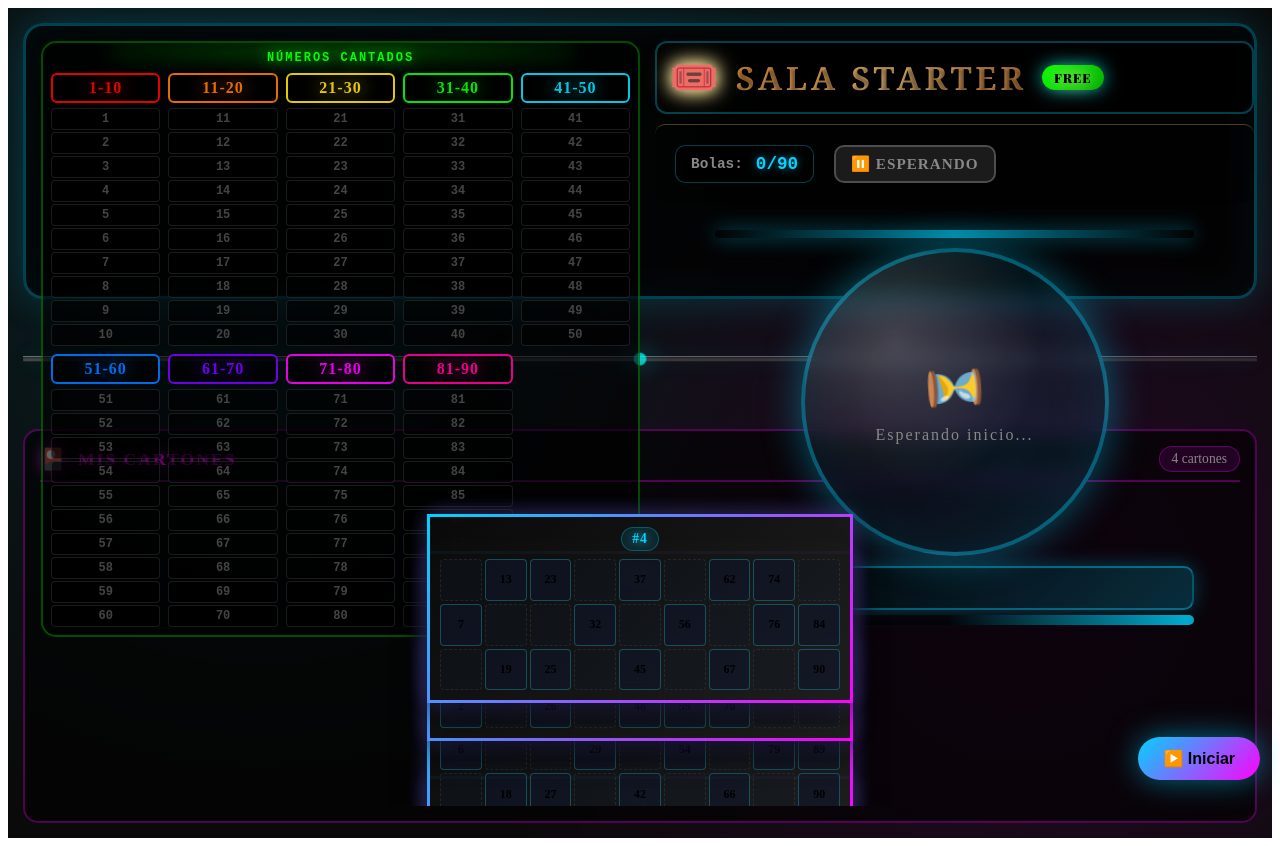
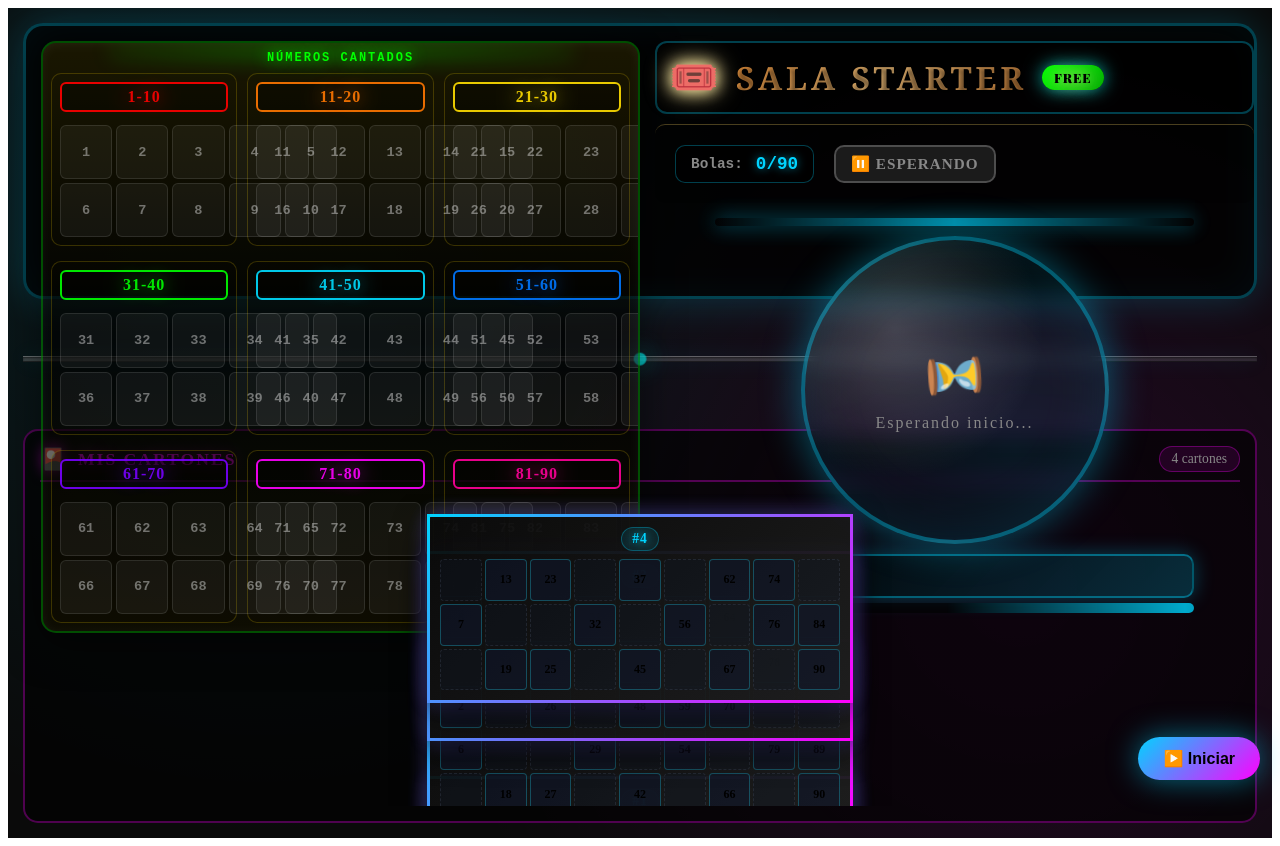
Before and after one commit to dacruzandres31-hub/24-kilates-bingo, a React (Vite) app in the folder client-player/: page /sala/starter in a window 1280 px wide. Built offline with nearby package versions, Linux system fonts and the light colour scheme.

Commit message:
feat: reorganizar grid en 3 filas (1-30, 31-60, 61-90) ocupando mitad izquierda

```diff
--- a/client-player/src/components/StarterRoom.jsx
+++ b/client-player/src/components/StarterRoom.jsx
@@ -198,15 +198,110 @@ export default function StarterRoom() {
 
       {/* LAYOUT REORGANIZADO */}
       <div className="game-table">
-        {/* Cuadrícula Digital - IZQUIERDA COMPLETA (9 columnas x 10 filas) */}
-        <div className="digital-grid">
+        {/* Cuadrícula Digital - IZQUIERDA COMPLETA - 3 FILAS */}
+        <div className="digital-grid digital-grid-full">
           <div className="grid-header">
             <div className="grid-title">NÚMEROS CANTADOS</div>
             <div className="grid-glow"></div>
           </div>
 
-          <div className="grid-columns">
-            {[0, 1, 2, 3, 4, 5, 6, 7, 8].map(columnIndex => {
+          {/* FILA 1: 1-10, 11-20, 21-30 */}
+          <div className="grid-row">
+            {[0, 1, 2].map(columnIndex => {
+              const start = columnIndex * 10 + 1;
+              const end = (columnIndex + 1) * 10;
+              const columnLabel = `${start}-${end}`;
+
+              return (
+                <div key={columnIndex} className="grid-column">
+                  <div
+                    className="column-letter"
+                    style={{
+                      color: getBallColor(start),
+                      textShadow: `0 0 20px ${getBallColor(start)}`
+                    }}
+                  >
+                    {columnLabel}
+                  </div>
+                  <div className="column-numbers">
+                    {Array.from({ length: 10 }, (_, i) => {
+                      const number = start + i;
+                      const isCalled = ballsDrawn.some(b => b.number === number);
+                      const isRecent = ballsDrawn.length > 0 &&
+                                       ballsDrawn[ballsDrawn.length - 1]?.number === number;
+
+                      return (
+                        <div
+                          key={number}
+                          className={`grid-number ${isCalled ? 'called' : ''} ${isRecent ? 'recent' : ''}`}
+                          style={isCalled ? {
+                            backgroundColor: getBallColor(number),
+                            boxShadow: `0 0 20px ${getBallColor(number)}`
+                          } : {}}
+                        >
+                          {number}
+                          {isCalled && (
+                            <div className="number-glow-ring" style={{ borderColor: getBallColor(number) }}></div>
+                          )}
+                        </div>
+                      );
+                    })}
+                  </div>
+                </div>
+              );
+            })}
+          </div>
+
+          {/* FILA 2: 31-40, 41-50, 51-60 */}
+          <div className="grid-row">
+            {[3, 4, 5].map(columnIndex => {
+              const start = columnIndex * 10 + 1;
+              const end = (columnIndex + 1) * 10;
+              const columnLabel = `${start}-${end}`;
+
+              return (
+                <div key={columnIndex} className="grid-column">
+                  <div
+                    className="column-letter"
+                    style={{
+                      color: getBallColor(start),
+                      textShadow: `0 0 20px ${getBallColor(start)}`
+                    }}
+                  >
+                    {columnLabel}
+                  </div>
+                  <div className="column-numbers">
+                    {Array.from({ length: 10 }, (_, i) => {
+                      const number = start + i;
+                      const isCalled = ballsDrawn.some(b => b.number === number);
+                      const isRecent = ballsDrawn.length > 0 &&
+                                       ballsDrawn[ballsDrawn.length - 1]?.number === number;
+
+                      return (
+                        <div
+                          key={number}
+                          className={`grid-number ${isCalled ? 'called' : ''} ${isRecent ? 'recent' : ''}`}
+                          style={isCalled ? {
+                            backgroundColor: getBallColor(number),
+                            boxShadow: `0 0 20px ${getBallColor(number)}`
+                          } : {}}
+                        >
+                          {number}
+                          {isCalled && (
+                            <div className="number-glow-ring" style={{ borderColor: getBallColor(number) }}></div>
+                          )}
+                        </div>
+                      );
+                    })}
+                  </div>
+                </div>
+              );
+            })}
+          </div>
+
+          {/* FILA 3: 61-70, 71-80, 81-90 */}
+          <div className="grid-row">
+            {[6, 7, 8].map(columnIndex => {
               const start = columnIndex * 10 + 1;
               const end = columnIndex === 8 ? 90 : (columnIndex + 1) * 10;
               const columnLabel = `${start}-${end}`;
--- a/client-player/src/styles/StarterRoom.css
+++ b/client-player/src/styles/StarterRoom.css
@@ -295,7 +295,156 @@
 }
 
 /* ============================================
-   CUADRÍCULA DIGITAL (IZQUIERDA)
+   CUADRÍCULA DIGITAL (IZQUIERDA) - 3x3 LAYOUT
+   ============================================ */
+
+.digital-grid-full {
+  flex: 0 0 50%;
+  background: linear-gradient(145deg, #1a1a2e 0%, #16213e 100%);
+  border-radius: 20px;
+  padding: 20px;
+  box-shadow: 0 10px 40px rgba(0, 0, 0, 0.5),
+              inset 0 2px 10px rgba(255, 255, 255, 0.05);
+  position: relative;
+  overflow: hidden;
+  display: flex;
+  flex-direction: column;
+  height: 100%;
+}
+
+.digital-grid-full::before {
+  content: '';
+  position: absolute;
+  top: 0;
+  left: 0;
+  right: 0;
+  height: 100%;
+  background: linear-gradient(180deg,
+    rgba(255, 215, 0, 0.1) 0%,
+    transparent 50%,
+    rgba(255, 215, 0, 0.05) 100%);
+  pointer-events: none;
+}
+
+/* Filas del grid (3 filas de 3 columnas cada una) */
+.grid-row {
+  display: flex;
+  gap: 10px;
+  flex: 1;
+  margin-bottom: 15px;
+}
+
+.grid-row:last-of-type {
+  margin-bottom: 0;
+}
+
+/* Cada columna dentro de la fila */
+.grid-row .grid-column {
+  flex: 1;
+  display: flex;
+  flex-direction: column;
+  background: rgba(0, 0, 0, 0.3);
+  border-radius: 10px;
+  padding: 8px;
+  border: 1px solid rgba(255, 215, 0, 0.2);
+}
+
+.grid-row .column-letter {
+  font-size: 1rem;
+  font-weight: 700;
+  text-align: center;
+  margin-bottom: 8px;
+  letter-spacing: 1px;
+  padding: 4px;
+  background: rgba(0, 0, 0, 0.4);
+  border-radius: 6px;
+}
+
+.grid-row .column-numbers {
+  display: grid;
+  grid-template-columns: repeat(5, 1fr);
+  gap: 4px;
+  flex: 1;
+}
+
+.grid-row .grid-number {
+  aspect-ratio: 1;
+  display: flex;
+  align-items: center;
+  justify-content: center;
+  font-size: 0.85rem;
+  font-weight: 600;
+  border-radius: 6px;
+  background: rgba(255, 255, 255, 0.05);
+  border: 1px solid rgba(255, 255, 255, 0.1);
+  color: rgba(255, 255, 255, 0.4);
+  transition: all 0.3s ease;
+  position: relative;
+}
+
+.grid-row .grid-number.called {
+  color: #000;
+  font-weight: 700;
+  transform: scale(1.05);
+  border: 2px solid rgba(255, 255, 255, 0.8);
+}
+
+.grid-row .grid-number.recent {
+  animation: recentPulse 1s ease-in-out;
+}
+
+/* Barra de últimas bolas */
+.recent-balls-bar {
+  margin-top: 15px;
+  padding: 12px;
+  background: rgba(0, 0, 0, 0.4);
+  border-radius: 12px;
+  border: 1px solid rgba(255, 215, 0, 0.3);
+  display: flex;
+  align-items: center;
+  gap: 12px;
+}
+
+.recent-label {
+  font-weight: 700;
+  color: #FFD700;
+  font-size: 0.9rem;
+  letter-spacing: 1px;
+}
+
+.recent-balls-list {
+  display: flex;
+  gap: 8px;
+  flex-wrap: wrap;
+}
+
+.recent-ball-chip {
+  width: 40px;
+  height: 40px;
+  border-radius: 50%;
+  display: flex;
+  align-items: center;
+  justify-content: center;
+  font-weight: 700;
+  font-size: 1rem;
+  color: #000;
+  border: 2px solid rgba(255, 255, 255, 0.9);
+  animation: recentBallPop 0.4s ease-out;
+}
+
+@keyframes recentBallPop {
+  0% { transform: scale(0); }
+  50% { transform: scale(1.2); }
+  100% { transform: scale(1); }
+}
+
+@keyframes recentPulse {
+  0%, 100% { transform: scale(1); }
+  50% { transform: scale(1.15); }
+}
+
+/* ============================================
+   CUADRÍCULA DIGITAL ANTIGUA (BACKUP)
    ============================================ */
 
 .digital-grid {
```
